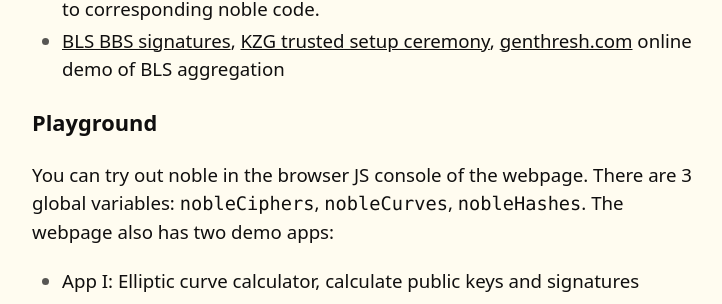
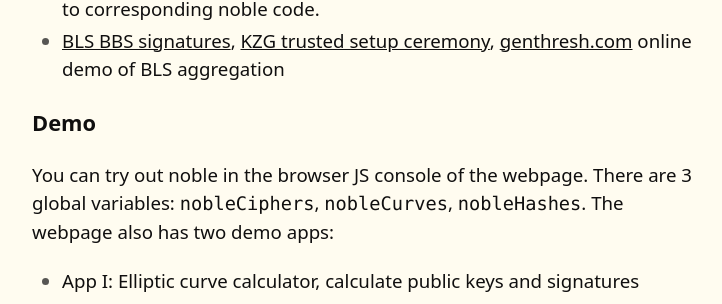
Before and after one commit to paulmillr/paulmillr.github.io, a Jekyll site: the page built from noble.md, in a window 1280 px wide and 900 px high, scrolled down 3373 px. Shown: the part 152-456 px from the top of the window, without its empty margins (278-1000 px from the left). Built offline with Jekyll 4.4.1, drawn with Linux system fonts in a browser that asks for light colours.

Commit message:
noble demo

```diff
--- a/noble.md
+++ b/noble.md
@@ -90,7 +90,7 @@
 * [secp256k1 compatibility layer](https://github.com/ethereum/js-ethereum-cryptography/blob/2.0.0/src/secp256k1-compat.ts) for users who want to switch from secp256k1-node or tiny-secp256k1\. Allows to see which methods map to corresponding noble code.
 * [BLS BBS signatures](https://github.com/Wind4Greg/BBS-Draft-Checks), [KZG trusted setup ceremony](https://github.com/dsrvlabs/czg-keremony), [genthresh.com](https://genthresh.com/) online demo of BLS aggregation
 
-### Playground
+### Demo
 
 You can try out noble in the browser JS console of the webpage. There are 3 global variables: `nobleCiphers`, `nobleCurves`, `nobleHashes`. The webpage also has two demo apps:
 
```
